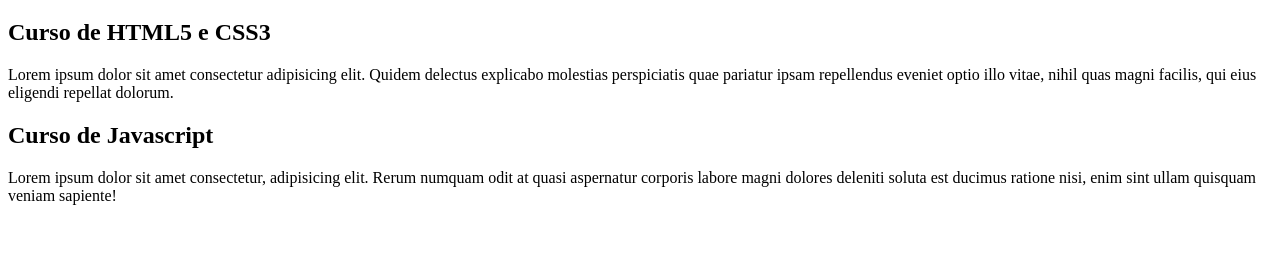
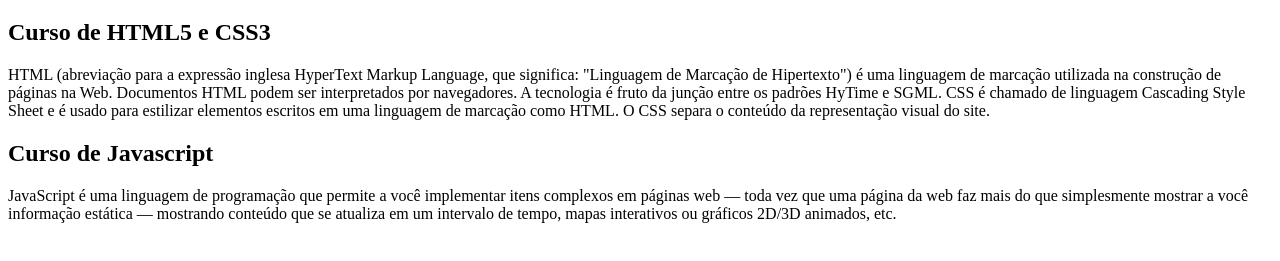
Before and after one commit to gabrielsuniga17/projeto-site, a plain HTML site: page index.html in a window 1280 px wide. Shown: the part 61-322 px from the top of the page. Drawn offline with Linux system fonts and the light colour scheme.

Commit message:
add a description of html5, css3 and Javascript

```diff
--- a/index.html
+++ b/index.html
@@ -12,11 +12,13 @@
     </header>
     <article>
       <h2>Curso de HTML5 e CSS3</h2>
-      <p>Lorem ipsum dolor sit amet consectetur adipisicing elit. Quidem delectus explicabo molestias perspiciatis quae pariatur ipsam repellendus eveniet optio illo vitae, nihil quas magni facilis, qui eius eligendi repellat dolorum.</p>
+      <p>HTML (abreviação para a expressão inglesa HyperText Markup Language, que significa: "Linguagem de Marcação de Hipertexto") é uma linguagem de marcação utilizada na construção de páginas na Web. Documentos HTML podem ser interpretados por navegadores. A tecnologia é fruto da junção entre os padrões HyTime e SGML.
+      CSS é chamado de linguagem Cascading Style Sheet e é usado para estilizar elementos escritos em uma linguagem de marcação como HTML. O CSS separa o conteúdo da representação visual do site.
+      </p>
     </article>
     <article>
       <h2>Curso de Javascript</h2>
-      <p>Lorem ipsum dolor sit amet consectetur, adipisicing elit. Rerum numquam odit at quasi aspernatur corporis labore magni dolores deleniti soluta est ducimus ratione nisi, enim sint ullam quisquam veniam sapiente!</p>
+      <p>JavaScript é uma linguagem de programação que permite a você implementar itens complexos em páginas web — toda vez que uma página da web faz mais do que simplesmente mostrar a você informação estática — mostrando conteúdo que se atualiza em um intervalo de tempo, mapas interativos ou gráficos 2D/3D animados, etc.</p>
     </article>
   </main>
 </body>
```
